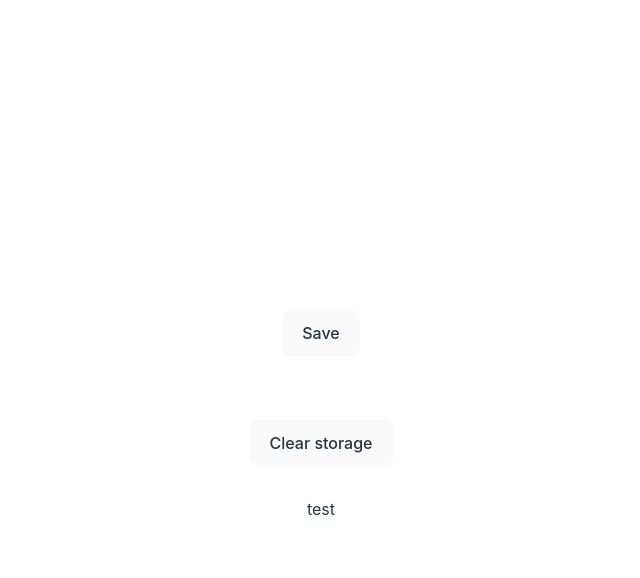
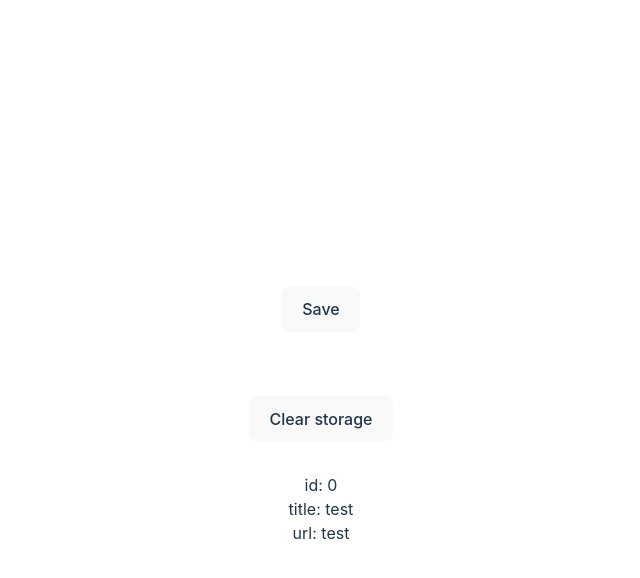
Before and after one commit to adamchehab/chrome_extention, a React (Vite) app: page / in a window 1280 px wide. Both pictures are taken after a click on the button "Save". Shown: the top 578 px of the page, without its empty margins (319-959 px from the left). Built offline with nearby package versions, Linux system fonts and the light colour scheme.

Commit message:
Works with array of objects (not tabs)

```diff
--- a/src/App.tsx
+++ b/src/App.tsx
@@ -56,12 +56,12 @@ function Popup() {
 		// 	}
 		// });
 
-		// const newElem = {
-		// 	id: 0,
-		// 	title: "tab.title",
-		// 	url: "tab.url",
-		// };
-		const newData = [...data, "test"];
+		const newElem = {
+			id: data.length,
+			title: "test",
+			url: "test",
+		};
+		const newData = [...data, newElem];
 		setData(newData);
 		localStorage.setItem("myData", JSON.stringify(newData));
 
@@ -94,7 +94,15 @@ function Popup() {
 					Clear storage
 				</button>
 			</div>
-			{data}
+			<div>
+				{data.map((item, index) => (
+					<div key={index}>
+						<p>id: {item.id}</p>
+						<p>title: {item.title}</p>
+						<p>url: {item.url}</p>
+					</div>
+				))}
+			</div>
 		</>
 	);
 }
```
